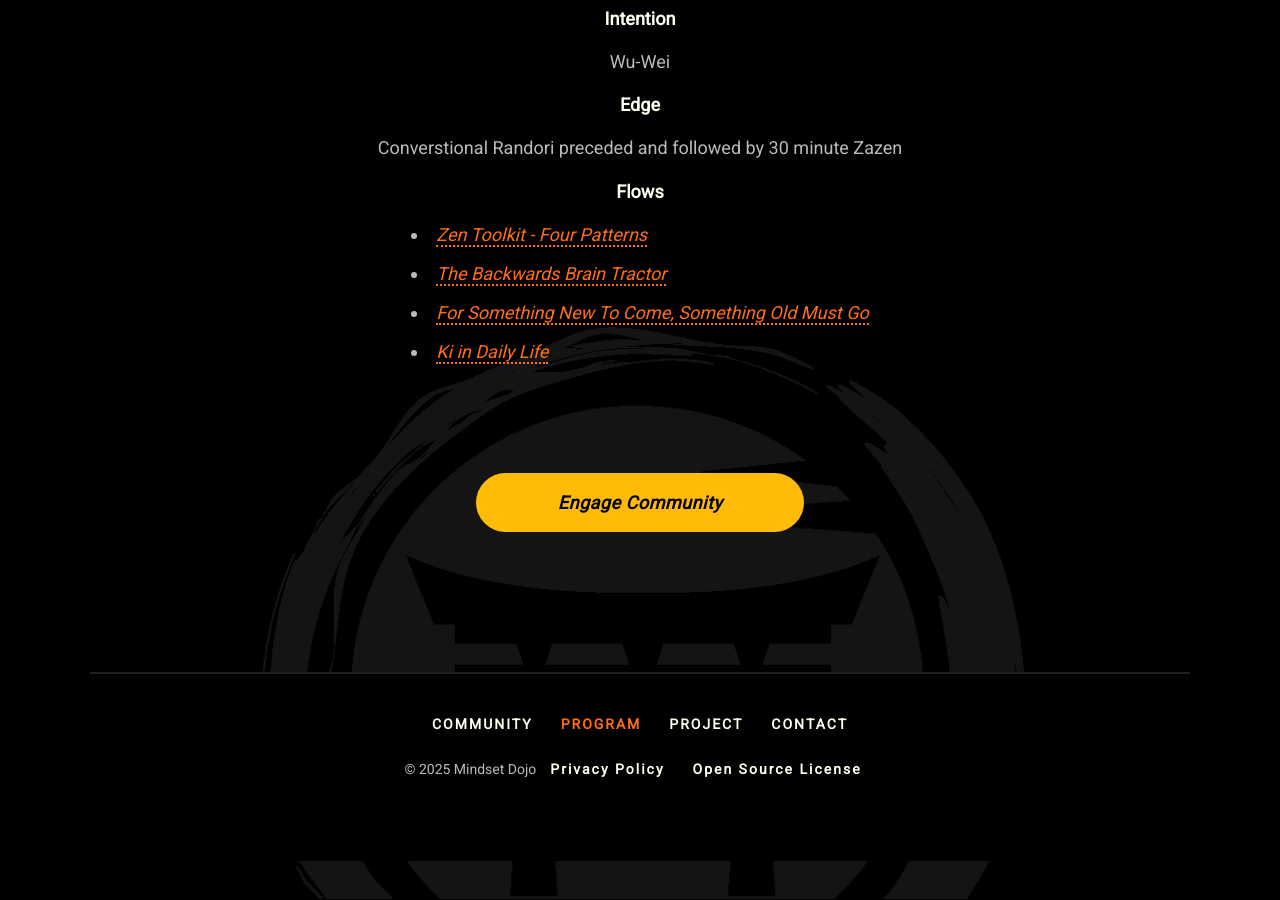
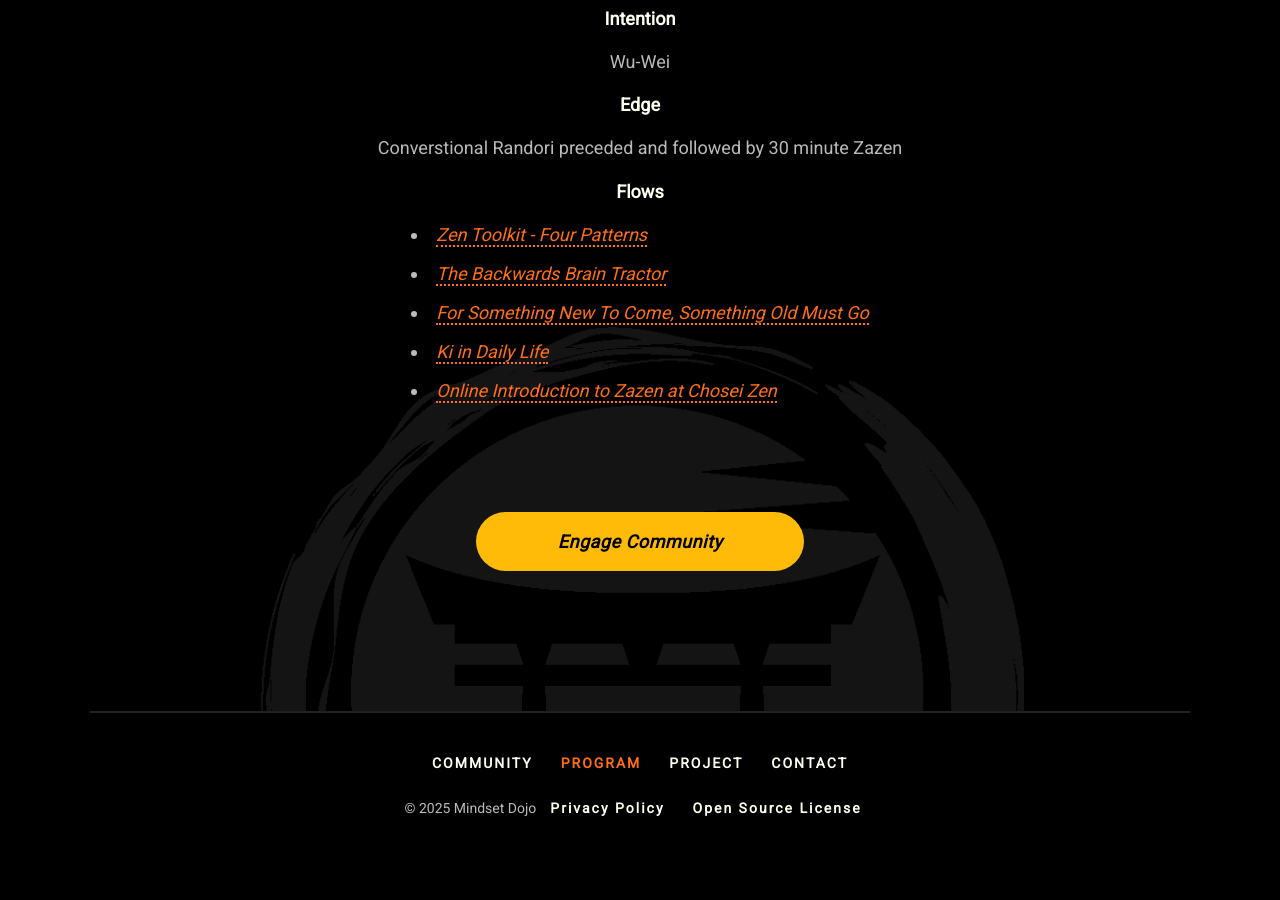
Before and after one commit to mindset-dojo/mindset-dojo.github.io, a Jekyll site: the page built from program.md, in a window 1280 px wide and 900 px high, scrolled down 5726 px. Built offline with Jekyll 4.4.1, drawn with Linux system fonts in a browser that asks for light colours; some web fonts are replaced.

Commit message:
feat(program): add online intro class to zazen at chosei zen as a black level flow.

```diff
--- a/_data/program.yaml
+++ b/_data/program.yaml
@@ -170,4 +170,6 @@ levels:
         url: https://www.youtube.com/watch?v=_to_w-R0JjQ
       - label: Ki in Daily Life
         url: https://www.amazon.com/Ki-Daily-Life-Koichi-Tohei/dp/4889960716
+      - label: Online Introduction to Zazen at Chosei Zen
+        url: https://www.choseizen.org/online-intro-to-zazen
 ...
```
